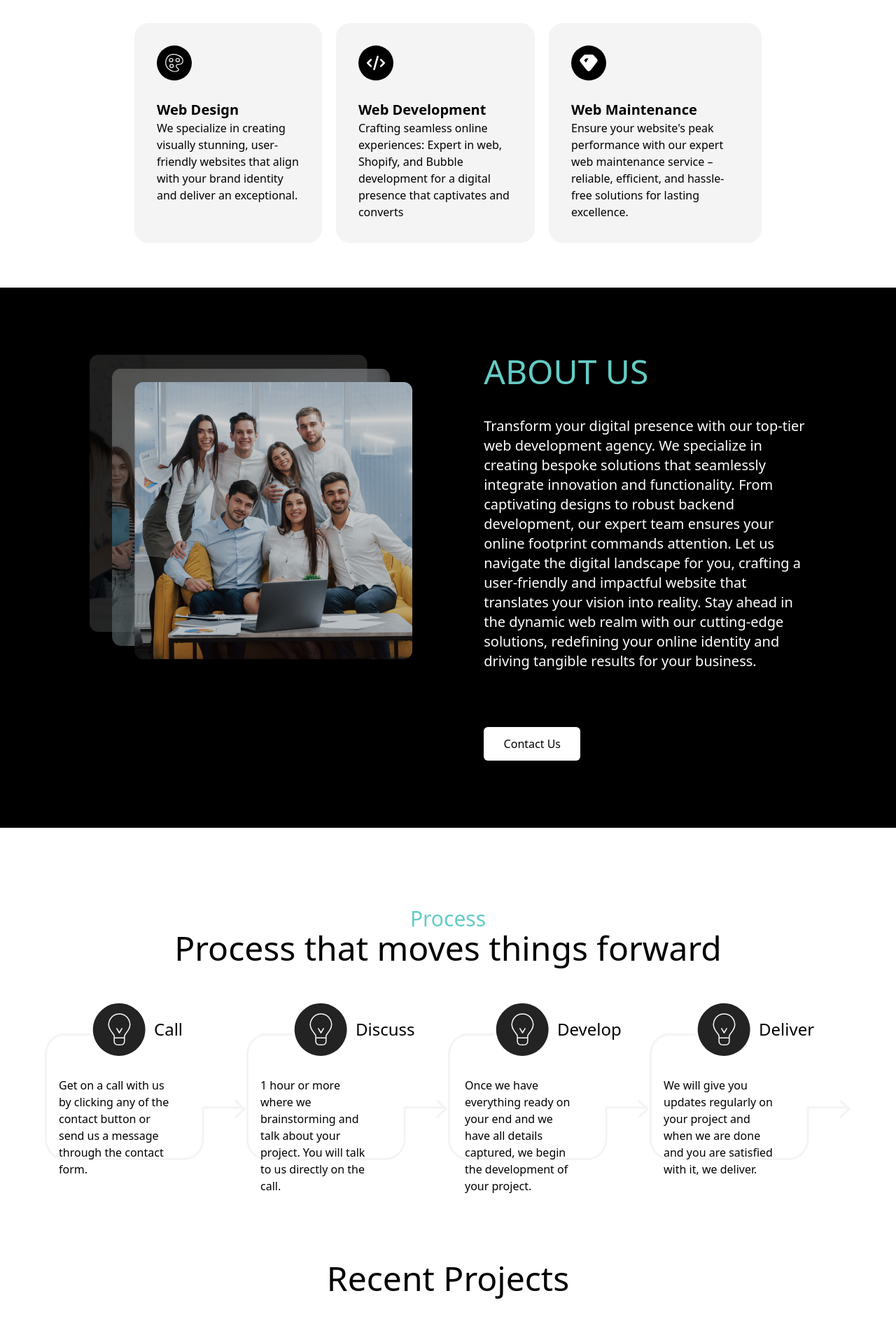
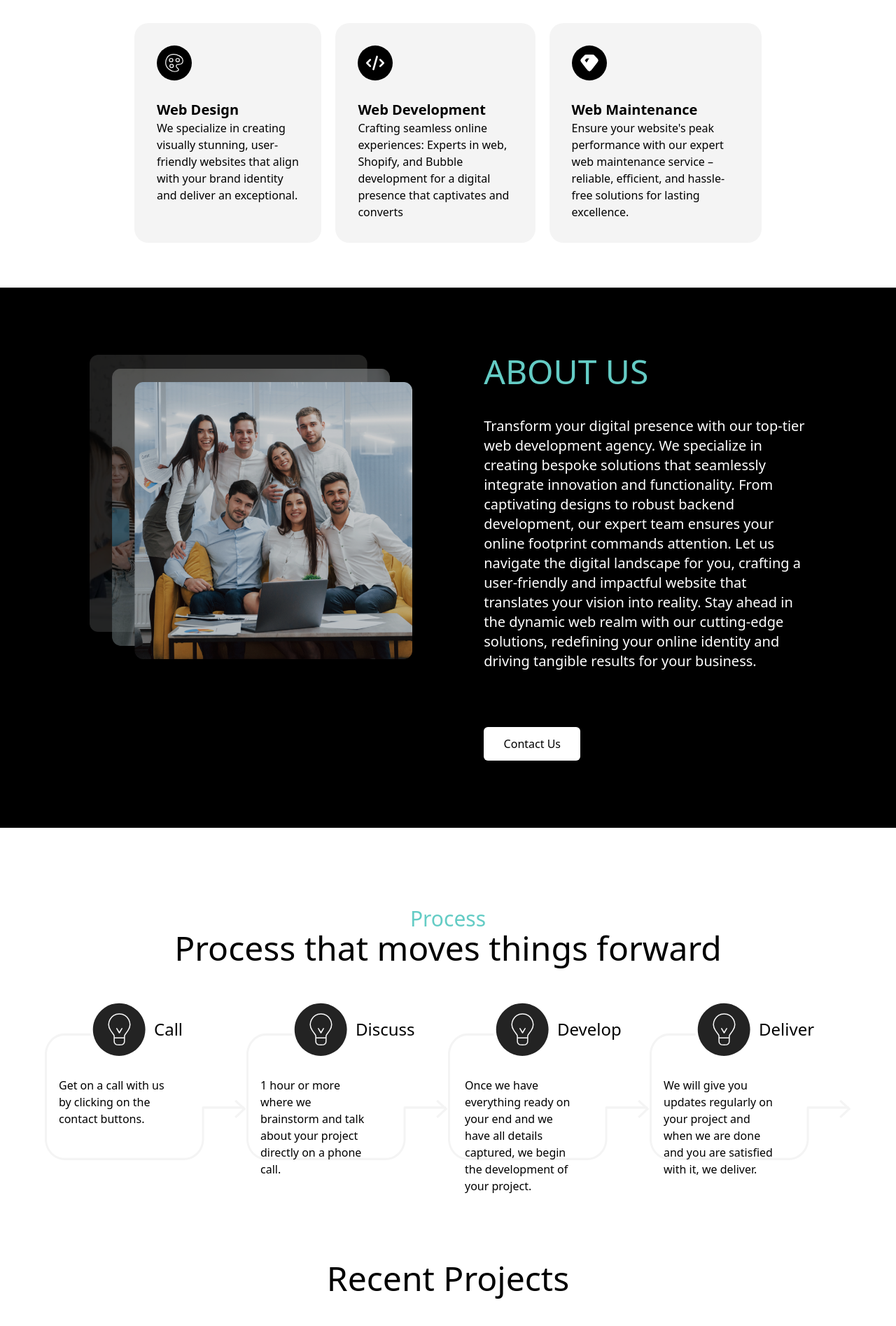
Before and after one commit to Godwin004code/jg-creative-studio, a React (Create React App) app: page / in a window 1280 px wide. Shown: the part 1061-2956 px from the top of the page at 70% size. Built offline with nearby package versions, Linux system fonts and the light colour scheme.

Commit message:
tiny tweaks

```diff
--- a/src/Components/Process.jsx
+++ b/src/Components/Process.jsx
@@ -25,7 +25,7 @@
 </svg> <span className='my-auto text-2xl ml-2'>Call</span>
         </div>
         <div className='absolute top-20 w-[55%] md:w-[60%] md:left-8 left-5'>
-        Get on a call with us by clicking any of the contact button or send us a message through the contact form.
+        Get on a call with us by clicking on the contact buttons.
         </div>
        </section>
        <section className='relative w-[25%] md:w-[100%] md:mb-16'>
@@ -45,7 +45,7 @@
 </svg> <span className='my-auto text-2xl ml-2'>Discuss</span>
         </div>
         <div className='absolute top-20  w-[55%] md:w-[60%] md:left-8 left-5'>
-        1 hour or more where we brainstorming and talk about your project. You will talk to us directly on the call.
+        1 hour or more where we brainstorm and talk about your project directly on a phone call.
         </div>
        </section>
        <section className='relative w-[25%] md:w-[100%] md:mb-16'>
--- a/src/Components/Services.jsx
+++ b/src/Components/Services.jsx
@@ -24,7 +24,7 @@
                 <svg fill='white' className='w-[100%] h-[100%]' xmlns="http://www.w3.org/2000/svg" viewBox="0 0 640 512"><path d="M392.8 1.2c-17-4.9-34.7 5-39.6 22l-128 448c-4.9 17 5 34.7 22 39.6s34.7-5 39.6-22l128-448c4.9-17-5-34.7-22-39.6zm80.6 120.1c-12.5 12.5-12.5 32.8 0 45.3L562.7 256l-89.4 89.4c-12.5 12.5-12.5 32.8 0 45.3s32.8 12.5 45.3 0l112-112c12.5-12.5 12.5-32.8 0-45.3l-112-112c-12.5-12.5-32.8-12.5-45.3 0zm-306.7 0c-12.5-12.5-32.8-12.5-45.3 0l-112 112c-12.5 12.5-12.5 32.8 0 45.3l112 112c12.5 12.5 32.8 12.5 45.3 0s12.5-32.8 0-45.3L77.3 256l89.4-89.4c12.5-12.5 12.5-32.8 0-45.3z"/></svg>
                 </div>
                 <h2 className='mt-7 text-xl font-semibold'>Web Development</h2>
-                <p>Crafting seamless online experiences: Expert in web, Shopify, and Bubble development for a digital presence that captivates and converts</p>
+                <p>Crafting seamless online experiences: Experts in web, Shopify, and Bubble development for a digital presence that captivates and converts</p>
             </div>
             <div className='bg-[#f4f4f4] p-8 service'>
                 <div className='w-[50px] h-[50px] bg-black p-3 ico'>
```
